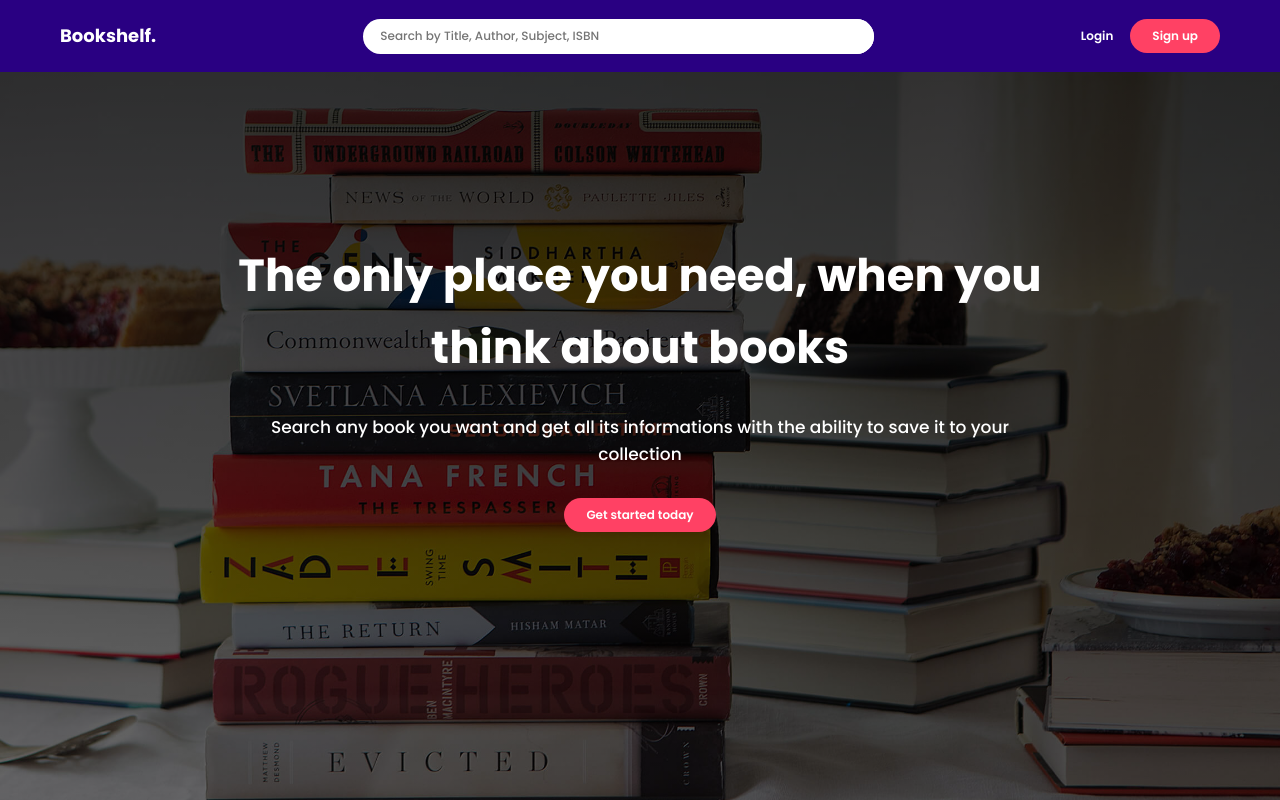
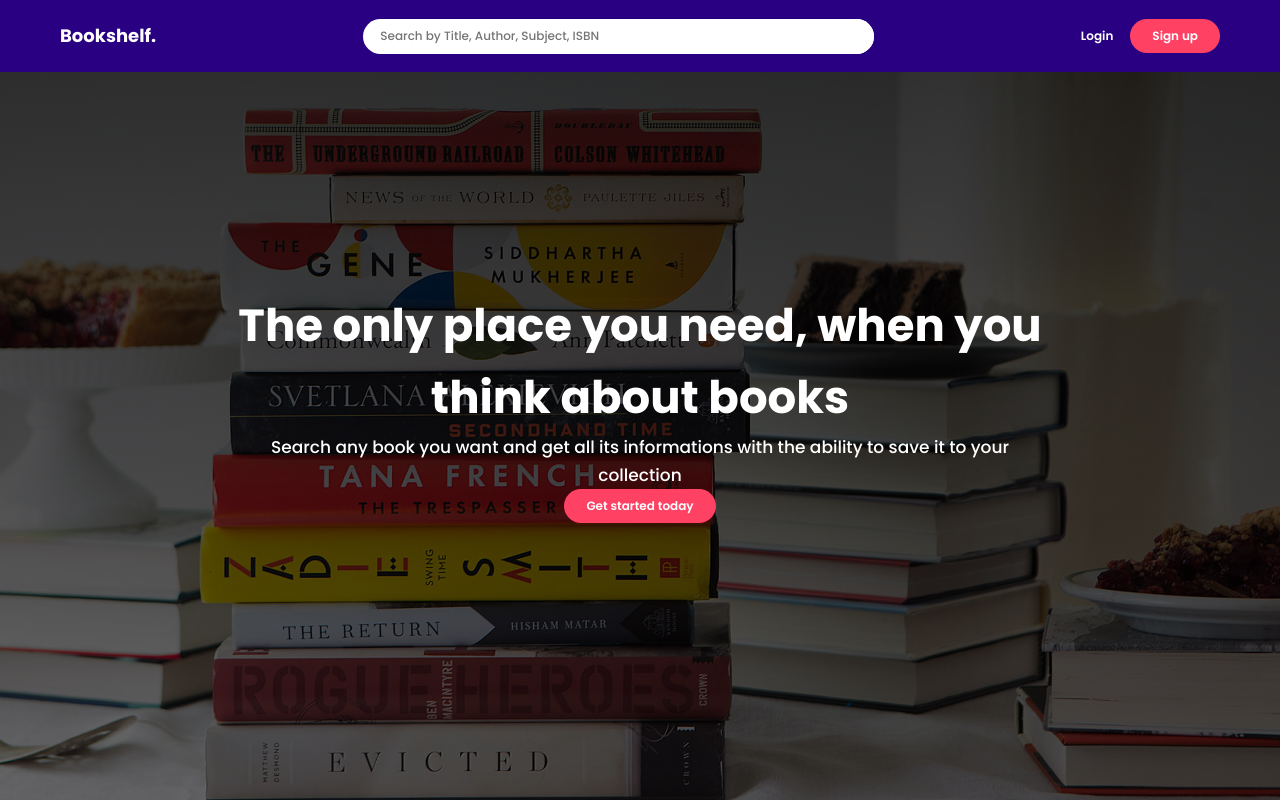
Before and after one commit to HoudhaifaNA/bookshelf, a Next.js app: page / in a window 1280 px wide. Built offline with nearby package versions, Linux system fonts and the light colour scheme.

Commit message:
Frontend part 1

```diff
--- a/components/layout/Layout.module.css
+++ b/components/layout/Layout.module.css
@@ -1,6 +1,8 @@
 .main > * {
   position: absolute;
   top: 9vh;
+  width: 100%;
+  box-sizing: border-box;
   padding: 0 6rem;
 }
 @media screen and (max-width: 768px) {
```
